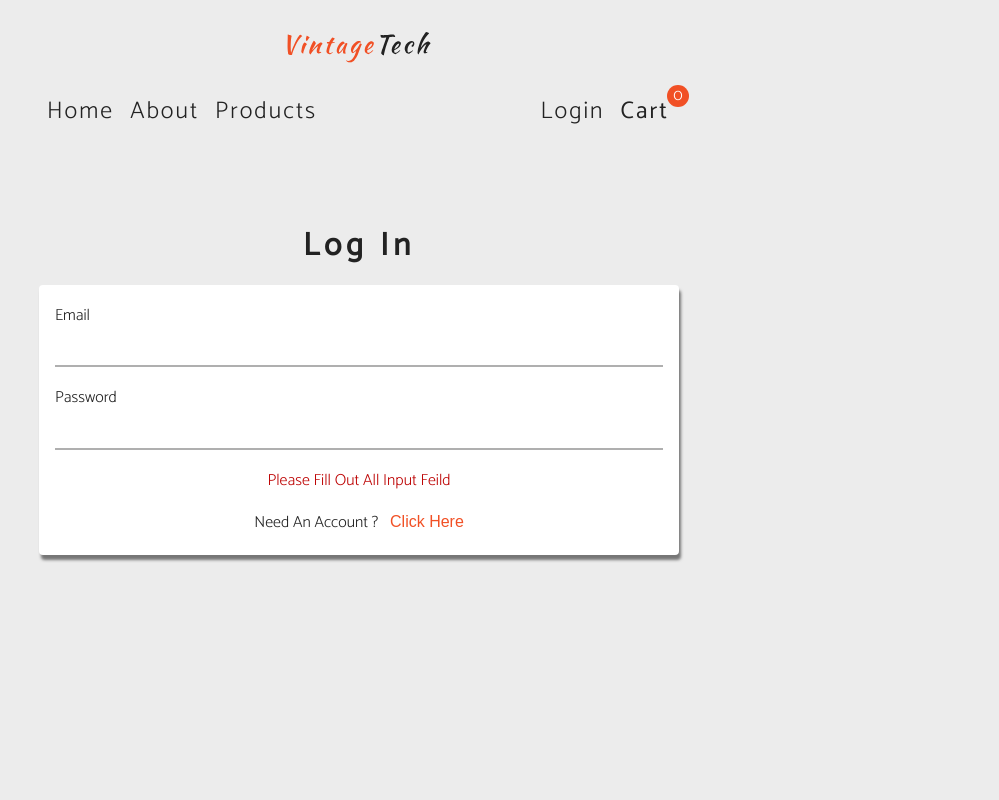
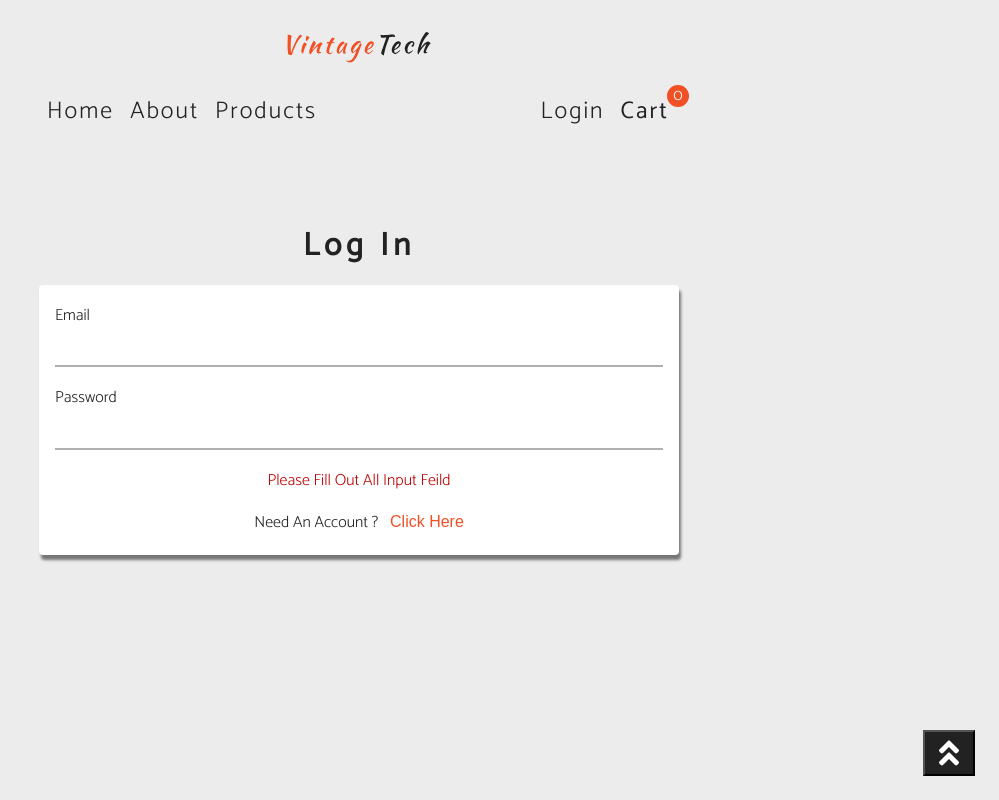
Before and after one commit to jonytalukdar/vintage-store, a React (Create React App) app: page /login in a window 1280 px wide. Shown: the whole page, without its empty margins (281-1280 px from the left). Built offline with nearby package versions, Linux system fonts and the light colour scheme; no server answers; what react-stripe-elements would draw is missing.

Commit message:
added scrollToTop button

```diff
--- a/src/App.js
+++ b/src/App.js
@@ -14,12 +14,14 @@
 import Header from './components/Header';
 import Alert from './components/Alert';
 import PrivateRoute from './components/PrivateRoute';
+import ScrollButton from './components/ScrollButton';
 //component
 const App = () => {
   return (
     <>
       <Header />
       <Alert />
+      <ScrollButton />
       <Switch>
         <Route exact path="/" component={Home} />
         <Route path="/about" component={About} />
--- /dev/null
+++ b/src/components/ScrollButton.js
@@ -0,0 +1,28 @@
+import React from 'react';
+import { FaAngleDoubleUp } from 'react-icons/fa';
+import { useContext } from 'react/cjs/react.development';
+import { UserContext } from '../context/user-context';
+
+const ScrollButton = () => {
+  const { user } = useContext(UserContext);
+  let height = 200;
+
+  const scrollBackToTop = () => {
+    window.scrollTo({
+      top: 0,
+      left: 0,
+      behavior: 'smooth',
+    });
+  };
+
+  return (
+    <button
+      className={height > 100 ? 'scroll-btn show-scroll-btn' : 'scroll-btn'}
+      onClick={scrollBackToTop}
+    >
+      <FaAngleDoubleUp />
+    </button>
+  );
+};
+
+export default ScrollButton;
```
